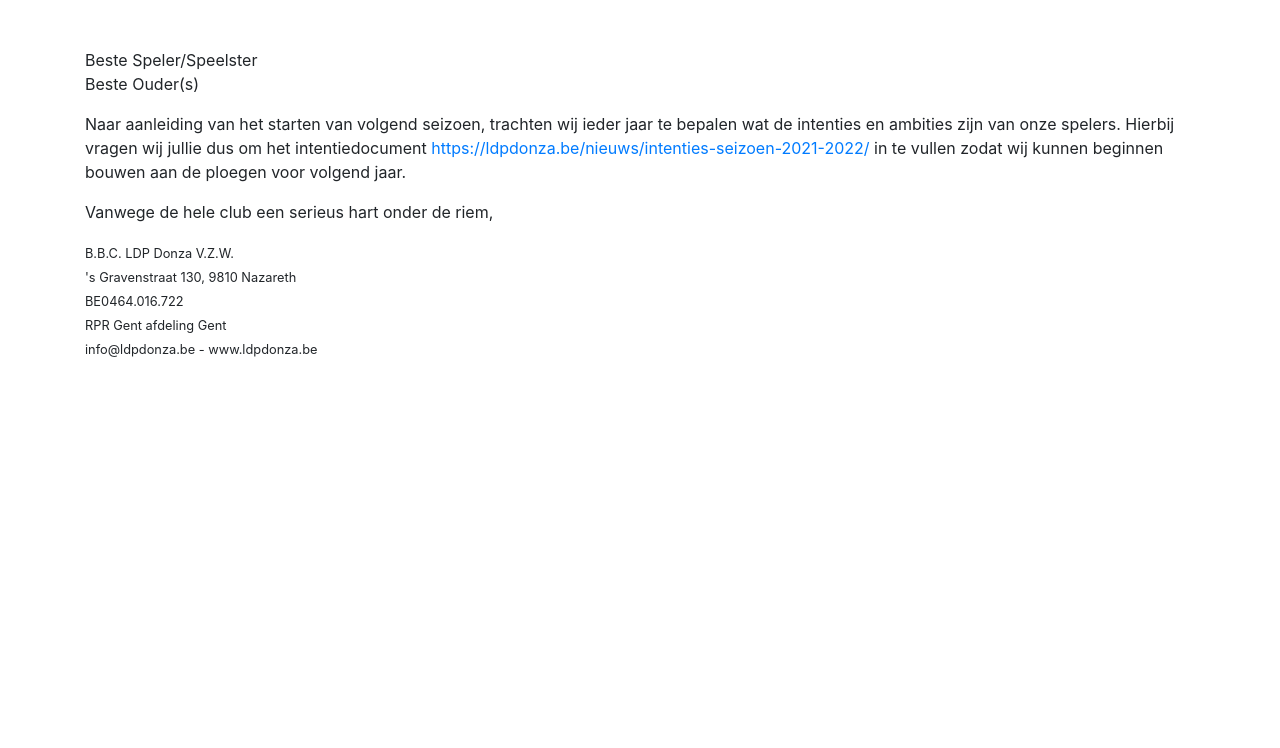
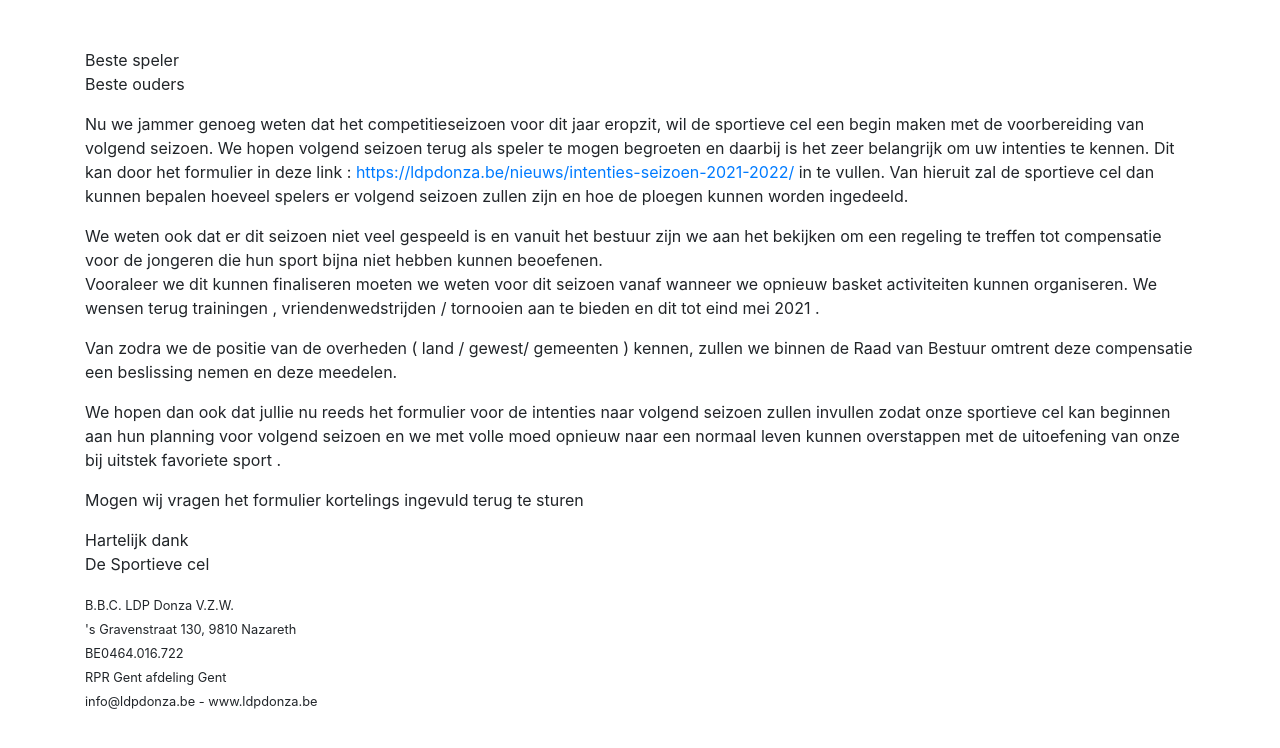
Before and after one commit to tverum/ldpdonza-management, a Django app: template management/templates/mail/intentiemail.html in a window 1280 px wide. Shown: the top 748 px of the page. Run offline with Django 3.2, Linux system fonts and the light colour scheme; the template is opened without the code that fills it, so the values that code supplies are empty; some libraries are stand-ins or nearby versions.

Commit message:
Change intentiemail

```diff
--- a/management/templates/header.html
+++ b/management/templates/header.html
@@ -39,7 +39,7 @@
                 {% if perms.management.view_betaling %}
                 <a class="navbar-item" href="{% url 'management:betalingen' %}">Betalingen</a>
                 {% endif %}
-                {% if user.is_staff %}
+                {% if perms.management.view_mails %}
                 <a class="navbar-item" href="{% url 'management:mails' %}">Mails</a>
                 {% endif %}
                 {% if perms.management.view_functie %}
--- a/management/templates/mail/intentiemail.html
+++ b/management/templates/mail/intentiemail.html
@@ -14,19 +14,48 @@
             <div class="row">
                 <div class="col">
                     <p>
-                        Beste Speler/Speelster<br>
-                        Beste Ouder(s)
-                    </p>
-                    <p>Naar aanleiding van het starten van volgend seizoen, trachten wij ieder jaar te bepalen wat de
-                        intenties en ambities zijn van onze spelers. Hierbij vragen wij jullie dus om het
-                        intentiedocument <a
-                            href="https://ldpdonza.be/nieuws/intenties-seizoen-2021-2022/">https://ldpdonza.be/nieuws/intenties-seizoen-2021-2022/</a>
-                        in te vullen
-                        zodat wij
-                        kunnen beginnen bouwen aan de ploegen voor volgend jaar.
+                        Beste speler<br>
+                        Beste ouders
                     </p>
                     <p>
-                        Vanwege de hele club een serieus hart onder de riem,
+                        Nu we jammer genoeg weten dat het competitieseizoen voor dit jaar eropzit, wil de sportieve cel
+                        een begin maken met de voorbereiding van volgend seizoen. We hopen volgend seizoen terug als
+                        speler te mogen begroeten en daarbij is het zeer belangrijk om uw intenties te kennen. Dit kan
+                        door het formulier in deze link : <a
+                            href="https://ldpdonza.be/nieuws/intenties-seizoen-2021-2022/">https://ldpdonza.be/nieuws/intenties-seizoen-2021-2022/</a>
+                        in te vullen. Van hieruit zal de sportieve cel dan kunnen
+                        bepalen hoeveel spelers er volgend seizoen zullen zijn en hoe de ploegen kunnen worden
+                        ingedeeld.
+                    </p>
+
+                    <p>
+                        We weten ook dat er dit seizoen niet veel gespeeld is en vanuit het bestuur zijn we aan het
+                        bekijken om een regeling te treffen tot compensatie voor de jongeren die hun sport bijna niet
+                        hebben kunnen beoefenen.<br>
+                        Vooraleer we dit kunnen finaliseren moeten we weten voor dit seizoen vanaf wanneer we opnieuw
+                        basket activiteiten kunnen organiseren. We wensen terug trainingen , vriendenwedstrijden /
+                        tornooien aan te bieden en dit tot eind mei 2021 .
+                    </p>
+
+                    <p>
+                        Van zodra we de positie van de overheden ( land / gewest/ gemeenten ) kennen, zullen we binnen
+                        de Raad van Bestuur omtrent deze compensatie een beslissing nemen en deze meedelen.
+                    </p>
+
+                    <p>
+                        We hopen dan ook dat jullie nu reeds het formulier voor de intenties naar volgend seizoen zullen
+                        invullen zodat onze sportieve cel kan beginnen aan hun planning voor volgend seizoen en we met
+                        volle moed opnieuw naar een normaal leven kunnen overstappen met de uitoefening van onze bij
+                        uitstek favoriete sport .
+                    </p>
+
+                    <p>
+                        Mogen wij vragen het formulier kortelings ingevuld terug te sturen
+                    </p>
+
+                    <p>
+                        Hartelijk dank<br>
+                        De Sportieve cel
                     </p>
                     <footer>
                         <p>
```
